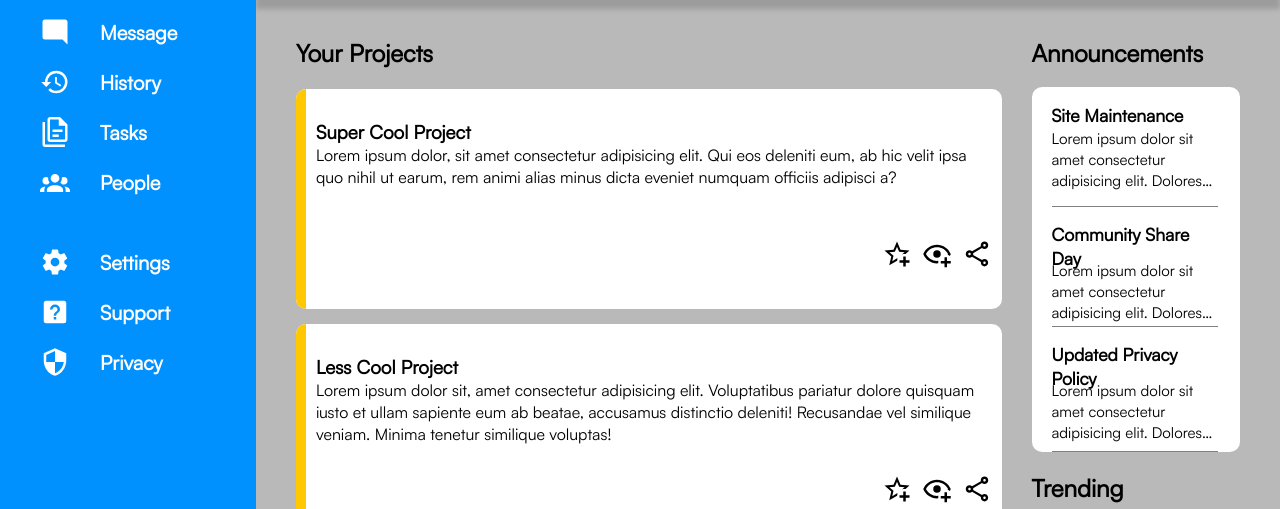
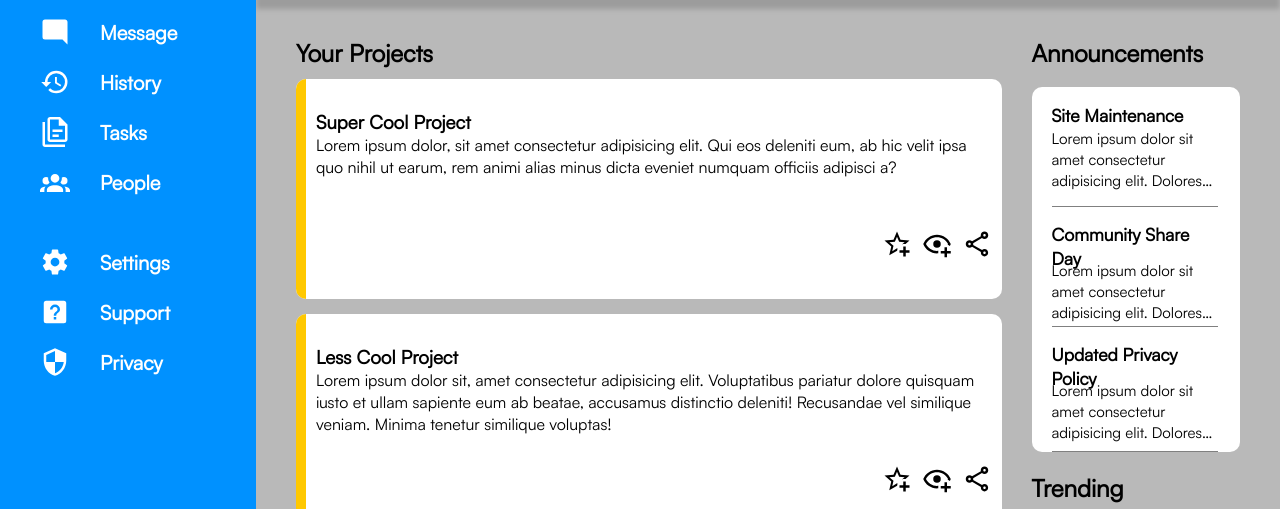
Before and after one commit to ElvisDaniel1/admin-dash, a plain HTML site: page index.html in a window 1280 px wide. Shown: the part 203-712 px from the top of the page. Drawn offline with Linux system fonts and the light colour scheme.

Commit message:
complete admin-dash

```diff
--- a/styles.css
+++ b/styles.css
@@ -23,7 +23,7 @@ main {
 }
 
 h2 {
-    margin-bottom: 20px;
+    margin-bottom: 10px;
 }
 
 
@@ -134,6 +134,9 @@ img {
     font-weight: 600;
     font-size: 20px;
     padding-top: 20px;
+
+    height: 99vh;
+    overflow-y: auto;
 }
 .dash-card svg {
     fill: white;
@@ -194,6 +197,9 @@ div.main .main-right {
 
 
 /*----------CONTENT-CARD----------*/
+div.main-left {
+    height: 10vh;
+}
 div.main div.main-left div.content-card div.content-container {
     display: grid;
     width: 100%;
@@ -289,6 +295,8 @@ div.main div.content-card div.content-item div.content-bottom {
 div.main-right {
     display: grid;
     grid-template-rows: 1fr 1fr;
+
+    height: 70vh;
 }
 /*----------UPDATES-TRENDING-END----------*/
 
```
